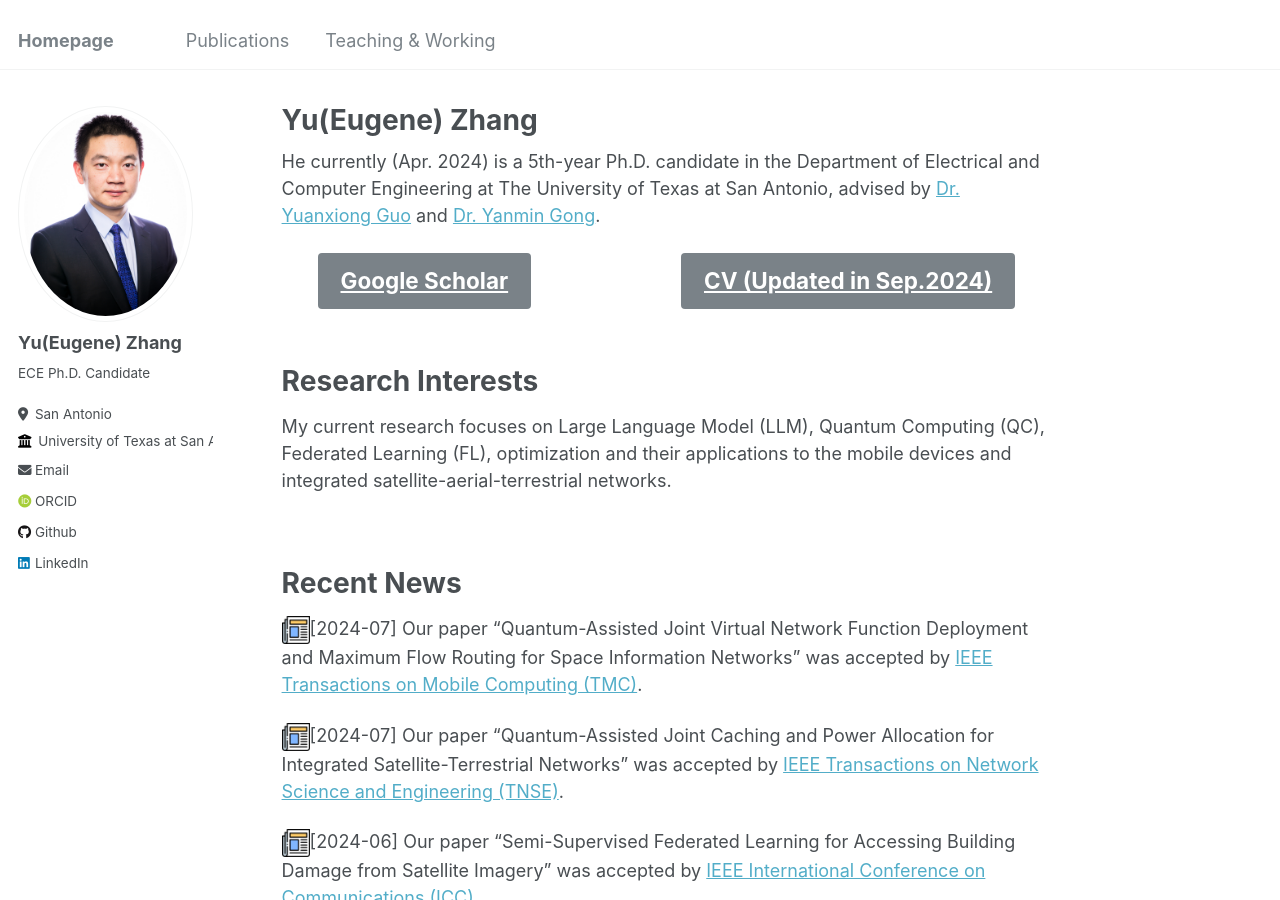
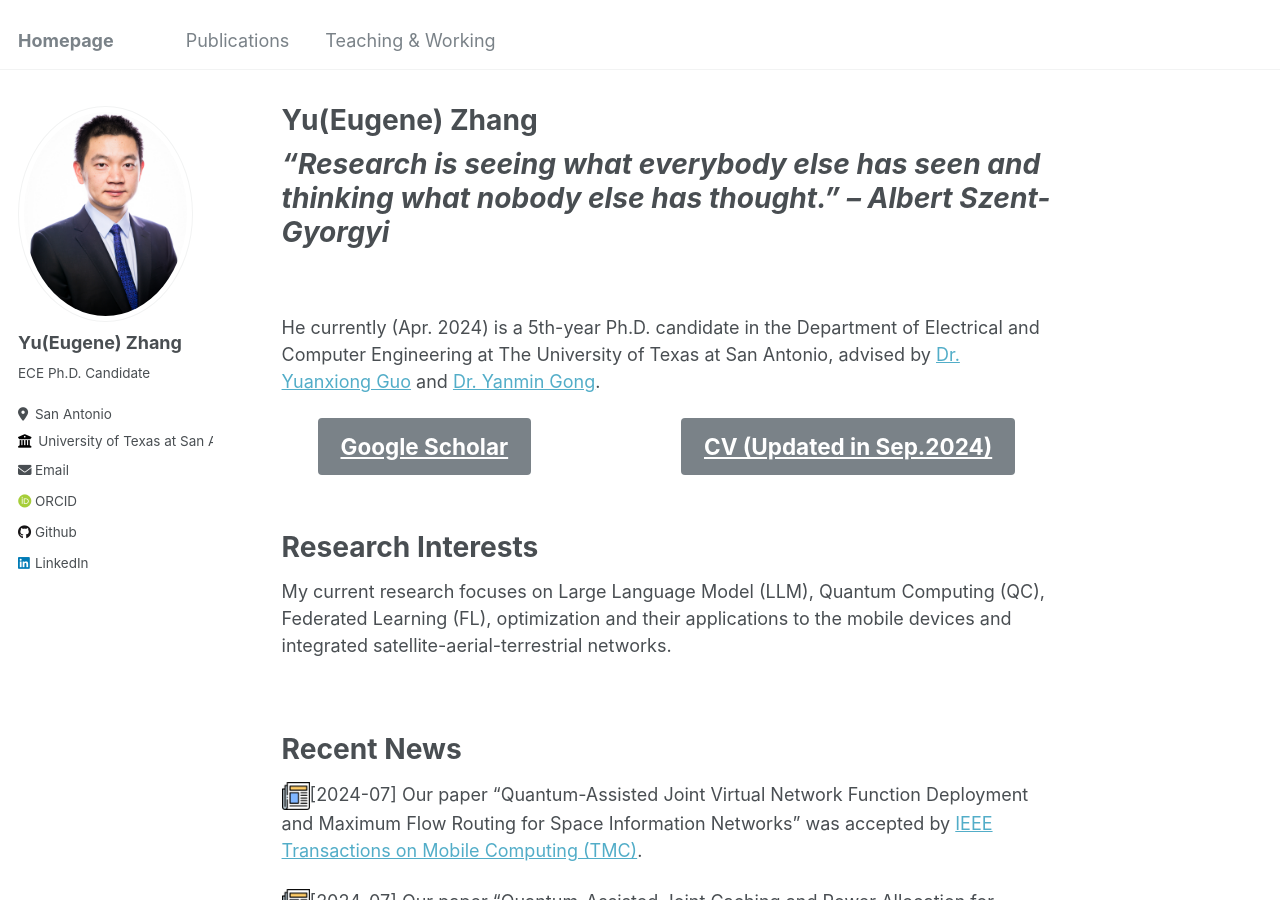
Before and after one commit to Yu-Zhang-Eugene/yu-zhang-eugene.github.io, a Jekyll site: the page built from _pages/about.md, in a window 1280 px wide and 900 px high. Built offline with Jekyll 4.4.1, drawn with Linux system fonts in a browser that asks for light colours; some web fonts are replaced.

Commit message:
modified:   _pages/about.md

```diff
--- a/_pages/about.md
+++ b/_pages/about.md
@@ -6,6 +6,11 @@ redirect_from:
   - /about/
   - /about.html
 ---
+
+_“Research is seeing what everybody else has seen and thinking what nobody else has thought.”   -- Albert Szent-Gyorgyi_
+======
+
+<p>&nbsp;</p>
 
 He currently (Apr. 2024) is a 5th-year Ph.D. candidate in the Department of Electrical and Computer Engineering at The University of Texas at San Antonio, advised by [Dr. Yuanxiong Guo](https://guoyuanxiong.github.io) and [Dr. Yanmin Gong](https://yanmingong.github.io).
 
```
